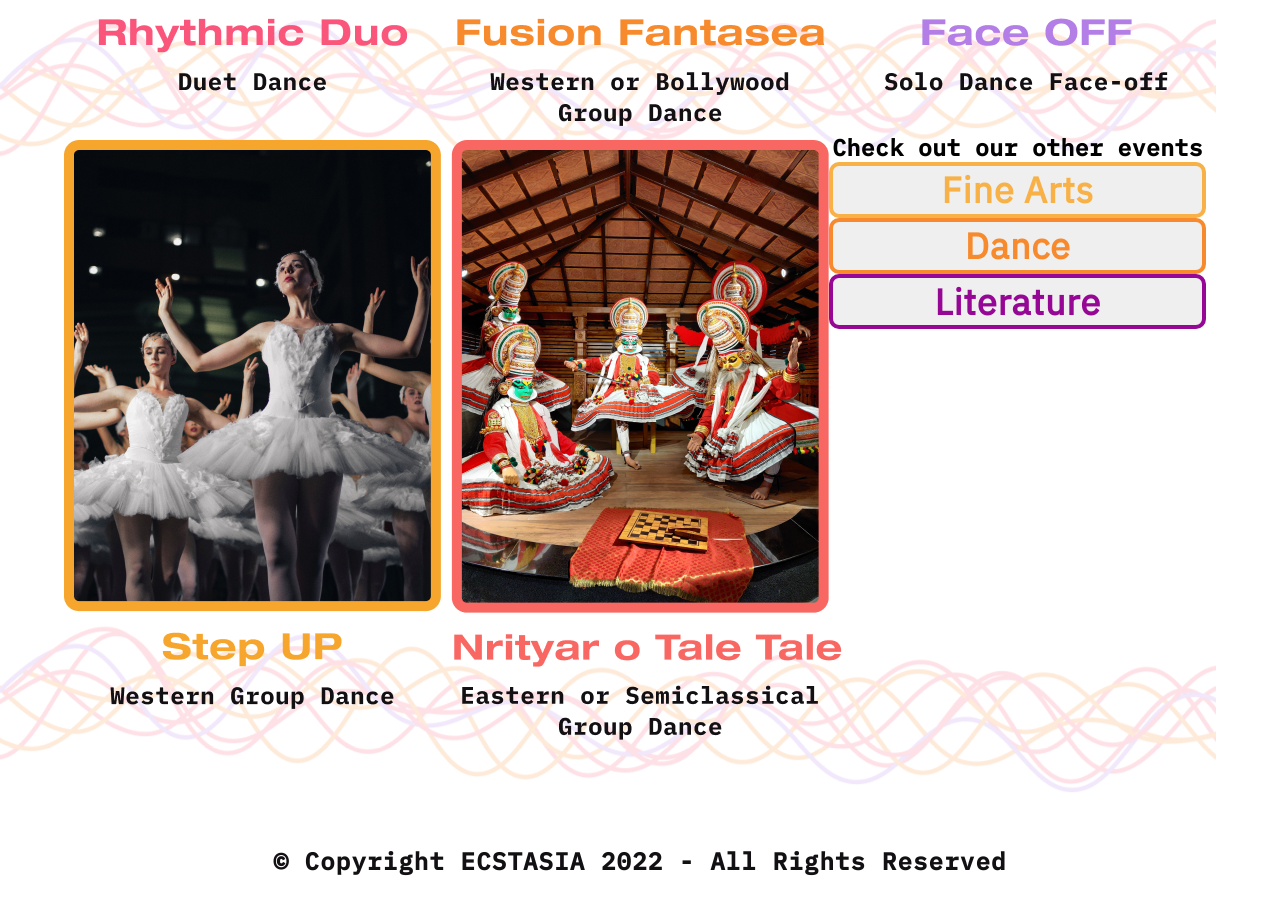
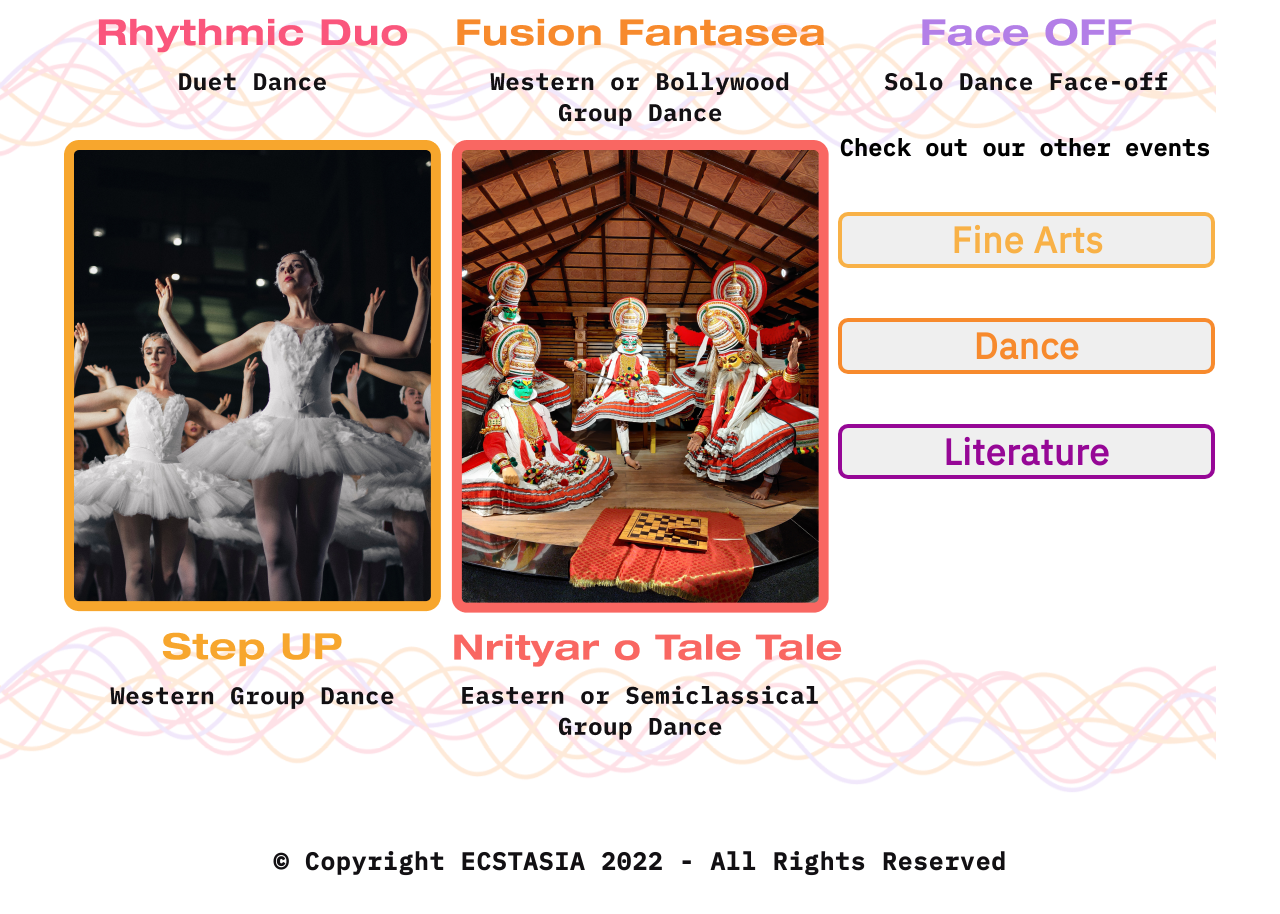
Before and after one commit to Ecstasia-22/Ecstasia-2022-Web, a React (Create React App) app: page /events/dance in a window 1280 px wide. Shown: the part 1040-1954 px from the top of the page. Built offline with nearby package versions, Linux system fonts and the light colour scheme.

Commit message:
Margin on buttons

```diff
--- a/src/pages/EventListing/style.css
+++ b/src/pages/EventListing/style.css
@@ -30,6 +30,8 @@
   font-size: 23px;
   line-height: 30px;
   /* identical to box height */
+  margin: auto;
+  padding-left: 5.7px;
 
   text-align: center;
   letter-spacing: 0.02em;
@@ -69,13 +71,18 @@
 .btnEvent {
   display: flex;
   flex-direction: column;
+  padding-left: 8.7px;
 }
 #fineArts {
   border: 4px solid #f8b147;
+  margin-top: 50px;
+  padding-left: 2px;
 }
 #dance {
   border: 4px solid #f78a2d;
+  margin-top: 50px;
 }
 #literature {
   border: 4px solid #960796;
+  margin-top: 50px;
 }
```
Also changed, not shown: 1 other file (tests, documents, lock files or other folders).
